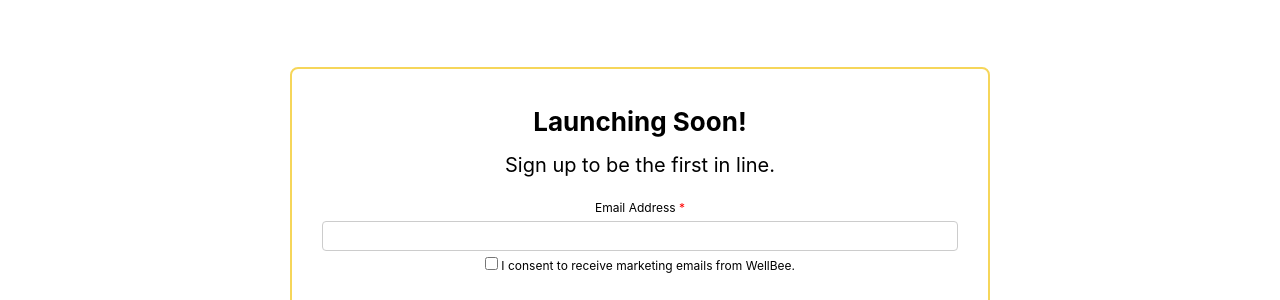
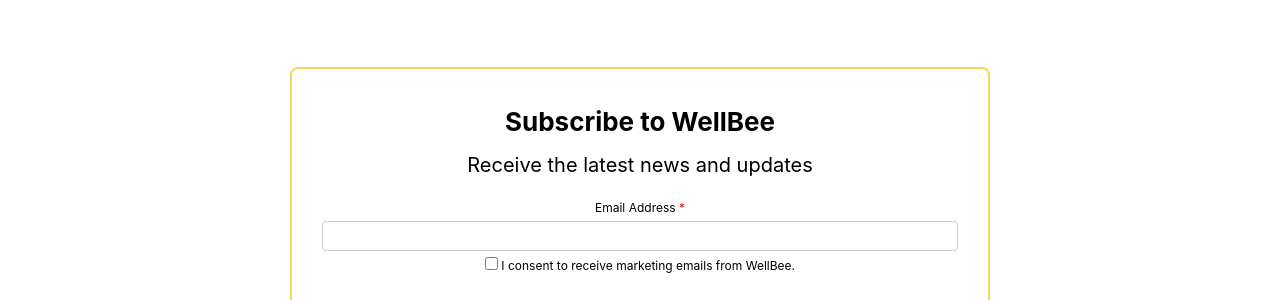
Before and after one commit to sheabrewer1986/WellBeeWebsite, a Jekyll site: the page built from index.html, in a window 1280 px wide. Shown: the part 1496-1796 px from the top of the page. Built offline with Jekyll 4.4.1, drawn with Linux system fonts in a browser that asks for light colours; nearby versions of some CDN libraries.

Commit message:
[Tweak] Updated waiting list title as app is already out

```diff
--- a/_includes/waitlist.html
+++ b/_includes/waitlist.html
@@ -2,8 +2,8 @@
 
 <div class="waitlistBox">
 
-  <h1 class="waitlistTitle">Launching Soon!</h1>
-  <p class="waitlistSubtitle">Sign up to be the first in line.</p>
+  <h1 class="waitlistTitle">Subscribe to WellBee</h1>
+  <p class="waitlistSubtitle">Receive the latest news and updates</p>
 
   <form class="waitlistForm"
       action="https://well-bee.us16.list-manage.com/subscribe/post?u=a35d8b92b22cd2856cc48caf7&amp;id=2c863d2a6b"
```
